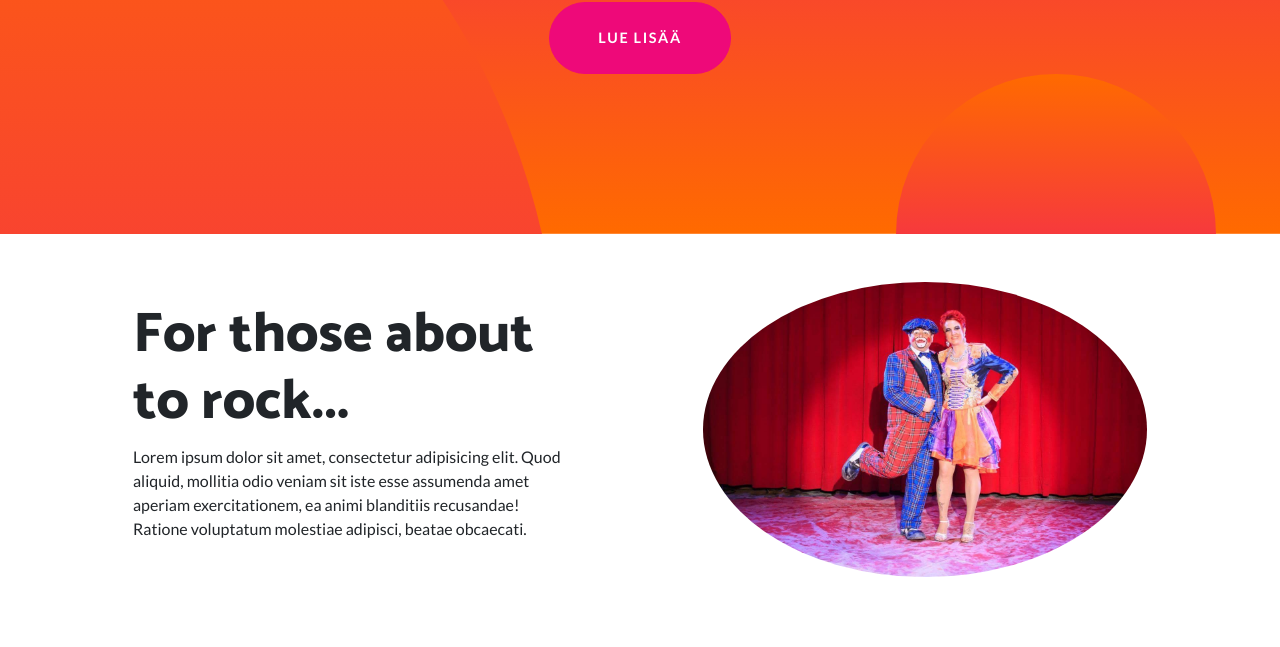
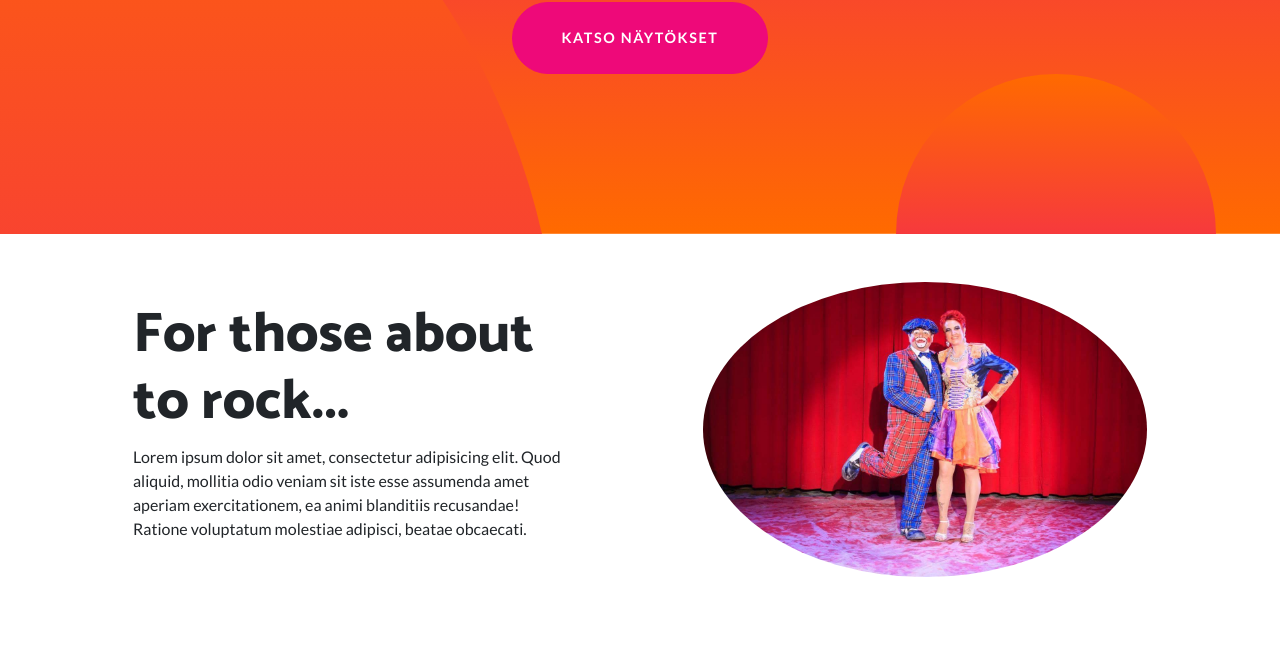
Before and after one commit to terolahtinen/sirkusflorentino, a website: page index.html in a window 1280 px wide. Shown: the part 453-1100 px from the top of the page. Drawn offline with Linux system fonts and the light colour scheme.

Commit message:
Update index.html

```diff
--- a/index.html
+++ b/index.html
@@ -49,7 +49,7 @@
       <div class="container">
         <h1 class="masthead-heading mb-0">Sirkus Florentino</h1>
         <h2 class="masthead-subheading mb-0">Upea sirkuselämys koko perheelle</h2>
-        <a href="#" class="btn btn-primary btn-xl rounded-pill mt-5">Lue lisää</a>
+        <a href="#" class="btn btn-primary btn-xl rounded-pill mt-5">Katso näytökset</a>
       </div>
     </div>
     <div class="bg-circle-1 bg-circle"></div>
```
